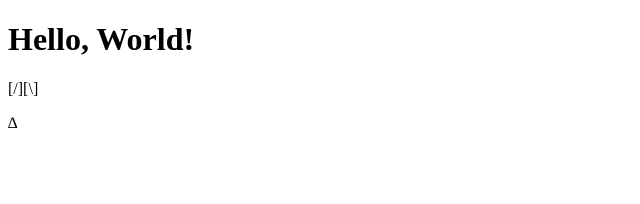
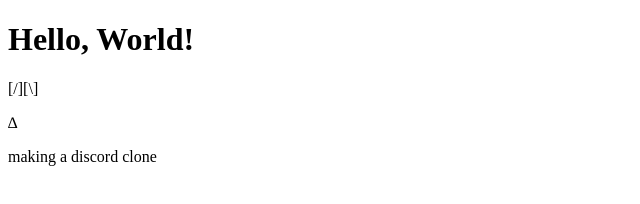
Before and after one commit to JacRaySmith/CS3338-first-project, a plain HTML site: page index.html in a window 1280 px wide. Shown: the whole page, without its empty margins (0-640 px from the left). Drawn offline with Linux system fonts and the light colour scheme.

Commit message:
added idea for final project

```diff
--- a/index.html
+++ b/index.html
@@ -9,5 +9,6 @@
     <h1>Hello, World!</h1>
     <p>[/][\]</p>
     <p>  ∆   <p>
+    <p> making a discord clone <p>
 </body>
 </html>
```
